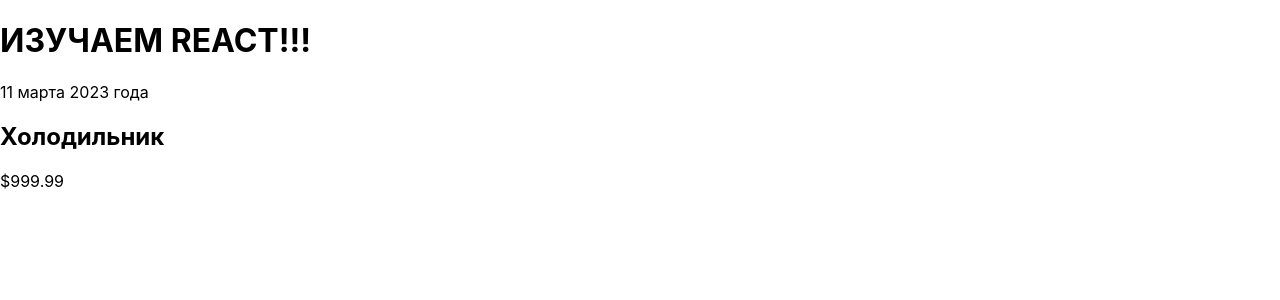
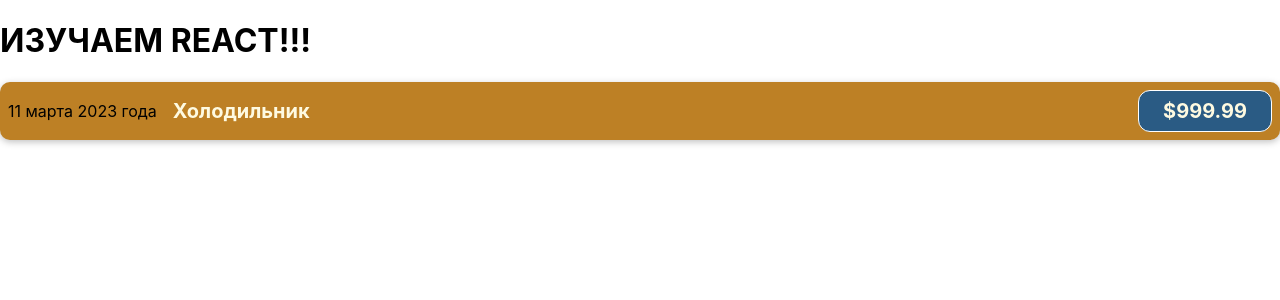
Before and after one commit to lookinkz/react-course-app, a React (Create React App) app: page / in a window 1280 px wide. Shown: the top 300 px of the page. Built offline with nearby package versions, Linux system fonts and the light colour scheme.

Commit message:
19 video over

```diff
--- /dev/null
+++ b/src/components/CostItem.css
@@ -0,0 +1,56 @@
+.cost-item {
+    display: flex;
+    justify-content: space-between;
+    align-items: center;
+    padding: 0.5rem;
+    margin: 1rem 0;
+    background-color: #bd8025;
+    border-radius: 10px;
+    box-shadow: 0 2px 7px rgba(0,0,0,0.25);
+  }
+
+  .cost-item__description {
+    display: flex;
+    flex-direction: column;
+    gap: 1rem;
+    align-items: flex-end;
+    flex-flow: column-reverse;
+    justify-content: flex-start;
+    flex: 1;
+  }
+
+  .cost-item h2 {
+    color: #3a3a3a;
+    font-size: 1rem;
+    flex: 1;
+    margin: 0 1rem;
+    color: #fefae1;
+  }
+
+  .cost-item__price {
+    font-size: 1rem;
+    font-weight: bold;
+    color: #fefae1;
+    background-color: #2a5b84;
+    border: 1px solid white;
+    padding: 0.5rem;
+    border-radius: 12px;
+  }
+
+  @media (min-width: 580px) {
+    .cost-item__description {
+      flex-direction: row;
+      align-items: center;
+      justify-content: flex-start;
+      flex: 1;
+    }
+
+    .cost-item__description h2 {
+      font-size: 1.25rem;
+    }
+
+    .cost-item__price {
+      font-size: 1.25rem;
+      padding: 0.5rem 1.5rem;
+    }
+  }
--- a/src/components/CostItem.js
+++ b/src/components/CostItem.js
@@ -1,10 +1,12 @@
+import "./CostItem.css";
+
 function CostItem() {
   return (
-    <div>
+    <div className="cost-item">
       <div>11 марта 2023 года</div>
-      <div>
+      <div className="cost-item__description">
         <h2>Холодильник</h2>
-        <div>$999.99</div>
+        <div className="cost-item__price">$999.99</div>
       </div>
     </div>
   );
```
